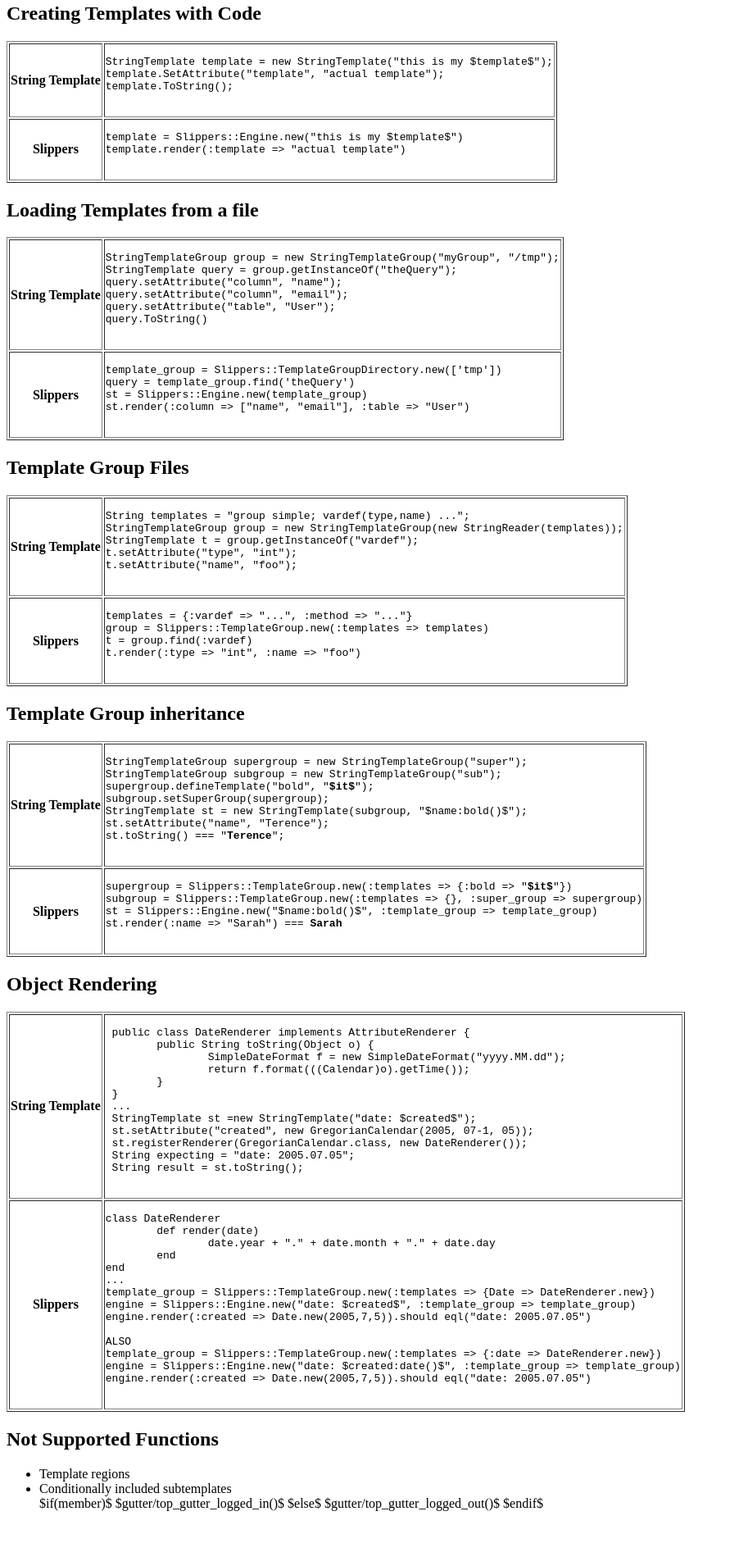
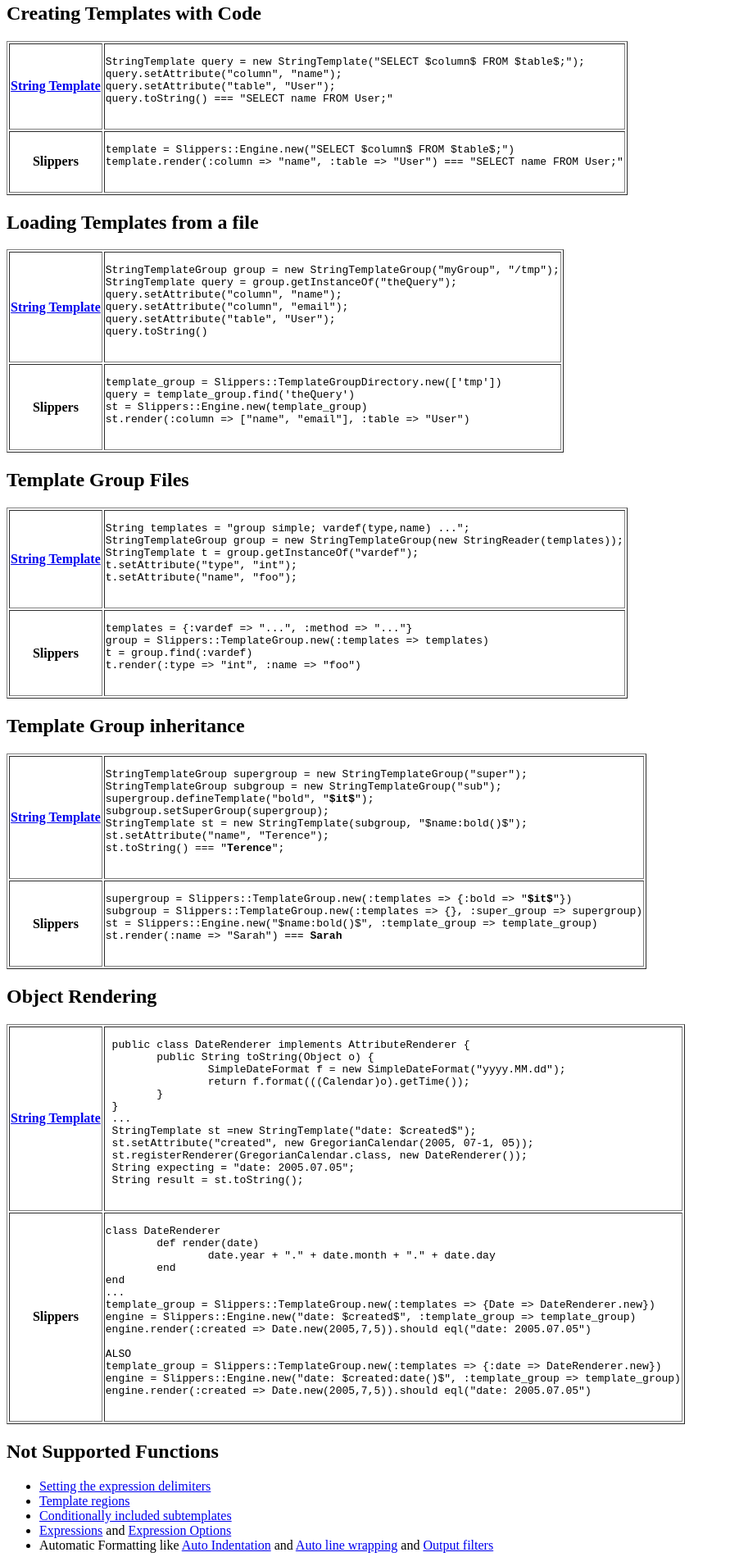
Before and after one commit to starapor/slippers, a plain HTML site: page slippers_vs_string_template.html in a window 1280 px wide. Shown: the part 120-2030 px from the top of the page at 82% size, without its empty margins (0-891 px from the left). Before the commit the page ends 1979 px from the top, so only its background shows below. Drawn offline with Linux system fonts and the light colour scheme.

Commit message:
Filling out all the differences between string template and slippers

```diff
--- a/slippers_vs_string_template.html
+++ b/slippers_vs_string_template.html
@@ -13,22 +13,24 @@
 <div>
 	Slippers is a strict templating language for ruby, based on string template's philosophy and using it's syntax. But just how similar are the two? This page should highlight the similarities as well as distinguish the differences. Not all string template features are supported in slippers, and these have been listed at the bottom of the page.
 </div>
+
 <h2>Creating Templates with Code</h2>
 <table border="1">
-	<tr><th>String Template</th>
+	<tr><th><a href="http://www.antlr.org/wiki/display/ST/Defining+Templates#DefiningTemplates-CreatingTemplatesWithCode">String Template</a></th>
 		<td>
 			<pre>
-StringTemplate template = new StringTemplate("this is my $template$");
-template.SetAttribute("template", "actual template");
-template.ToString();
+StringTemplate query = new StringTemplate("SELECT $column$ FROM $table$;");
+query.setAttribute("column", "name");
+query.setAttribute("table", "User");
+query.toString() === "SELECT name FROM User;"
 			</pre>
 		</td>
 	</tr>
 	<tr><th>Slippers</th>
 		<td>
 			<pre>
-template = Slippers::Engine.new("this is my $template$")
-template.render(:template => "actual template")
+template = Slippers::Engine.new("SELECT $column$ FROM $table$;")
+template.render(:column => "name", :table => "User") === "SELECT name FROM User;"
 			</pre>
 		</td>
 	</tr>
@@ -36,7 +38,7 @@ template.render(:template => "actual template")
 
 <h2>Loading Templates from a file</h2>
 <table border="1">
-	<tr><th>String Template</th>
+	<tr><th><a href="http://www.antlr.org/wiki/display/ST/Defining+Templates#DefiningTemplates-LoadingTemplatesFromFiles">String Template</a></th>
 		<td>
 			<pre>
 StringTemplateGroup group = new StringTemplateGroup("myGroup", "/tmp");
@@ -44,7 +46,7 @@ StringTemplate query = group.getInstanceOf("theQuery");
 query.setAttribute("column", "name");
 query.setAttribute("column", "email");
 query.setAttribute("table", "User");
-query.ToString()
+query.toString()
 			</pre>
 		</td>
 	</tr>
@@ -63,7 +65,7 @@ st.render(:column => ["name", "email"], :table => "User")
 
 <h2>Template Group Files</h2>
 <table border="1">
-		<tr><th>String Template</th>
+		<tr><th><a href="http://www.antlr.org/wiki/display/ST/Group+Files">String Template</a></th>
 			<td>
 				<pre>
 String templates = "group simple; vardef(type,name) ...";
@@ -90,7 +92,7 @@ t.render(:type => "int", :name => "foo")
 
 <h2>Template Group inheritance</h2>
 <table border="1">
-	<tr><th>String Template</th>
+	<tr><th><a href="http://www.antlr.org/wiki/display/ST/Template+inheritance">String Template</a></th>
 		<td>
 			<pre>
 StringTemplateGroup supergroup = new StringTemplateGroup("super");
@@ -118,7 +120,7 @@ st.render(:name => "Sarah") === <b>Sarah</b>
 
 <h2>Object Rendering</h2>
 <table border="1">
-	<tr><th>String Template</th>
+	<tr><th><a href="http://www.antlr.org/wiki/display/ST/Object+rendering">String Template</a></th>
 		<td>
 			<pre>
  public class DateRenderer implements AttributeRenderer {
@@ -161,16 +163,11 @@ engine.render(:created => Date.new(2005,7,5)).should eql("date: 2005.07.05")
 
 <h2>Not Supported Functions</h2>
 <ul>
-<li>Template regions</li>
-<li>Conditionally included subtemplates
-<div>
-$if(member)$
-	$gutter/top_gutter_logged_in()$
-$else$
-	$gutter/top_gutter_logged_out()$
-$endif$
-</div>
-</li>
+<li><a href="http://www.antlr.org/wiki/display/ST/Setting+the+expression+delimiters">Setting the expression delimiters</a></li>
+<li><a href="http://www.antlr.org/wiki/display/ST/Template+regions">Template regions</a></li>
+<li><a href="http://www.antlr.org/wiki/display/ST/Conditionally+included+subtemplates">Conditionally included subtemplates</a></li>
+<li><a href="http://www.antlr.org/wiki/display/ST/Expressions">Expressions</a> and <a href="http://www.antlr.org/wiki/display/ST/Expression+options">Expression Options</a></li>
+<li>Automatic Formatting like <a href="http://www.antlr.org/wiki/display/ST/Auto-indentation">Auto Indentation</a> and <a href="http://www.antlr.org/wiki/display/ST/Automatic+line+wrapping">Auto line wrapping</a> and <a href="http://www.antlr.org/wiki/display/ST/Output+Filters">Output filters</a></li>
 </ul>
 </body>
 </html>
```
